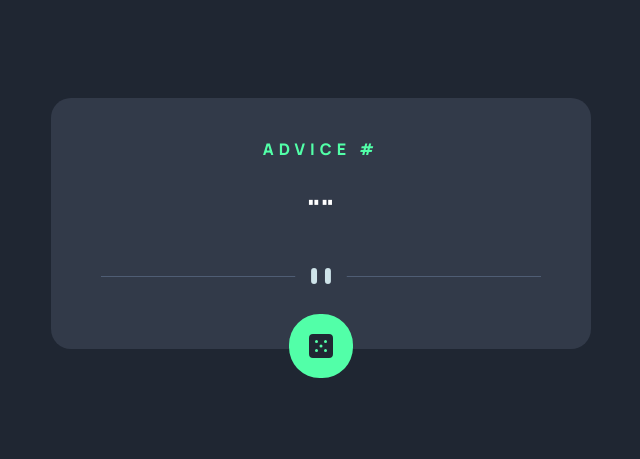
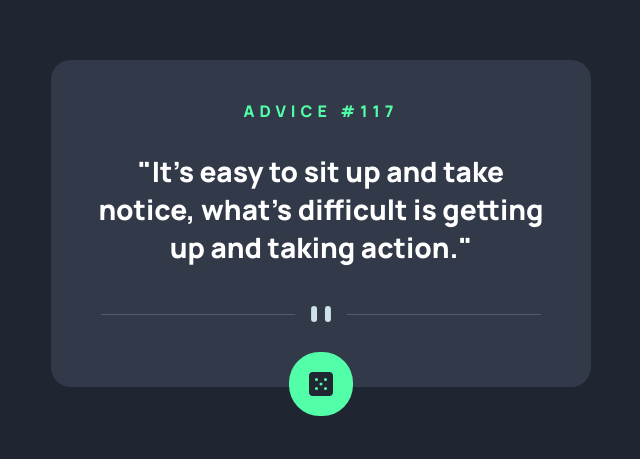
Before and after one commit to Nithin0076/Responsive-advice-generator-app, a plain HTML site: page index.html in a window 1280 px wide. Shown: the part 142-601 px from the top of the page, without its empty margins (319-959 px from the left). Drawn offline with Linux system fonts and the light colour scheme.

Commit message:
Update index.html

```diff
--- a/index.html
+++ b/index.html
@@ -14,8 +14,8 @@
 <body>
 <main>
   <div class="container">
-  <p id="text1">ADVICE #<span id="number"></span></p>
-  <p id="text2">"<span id="advice"></span>"</p>
+  <p id="text1">ADVICE #<span id="number">117</span></p>
+  <p id="text2">"<span id="advice">It's easy to sit up and take notice, what's difficult is getting up and taking action.</span>"</p>
   <img src="./images/pattern-divider-desktop.svg" alt="divider" class="divider">
 </div>
 <div class="icon" onclick="advice()"><img class="glow" src="./images/icon-dice.svg" alt="image"></div>
```
